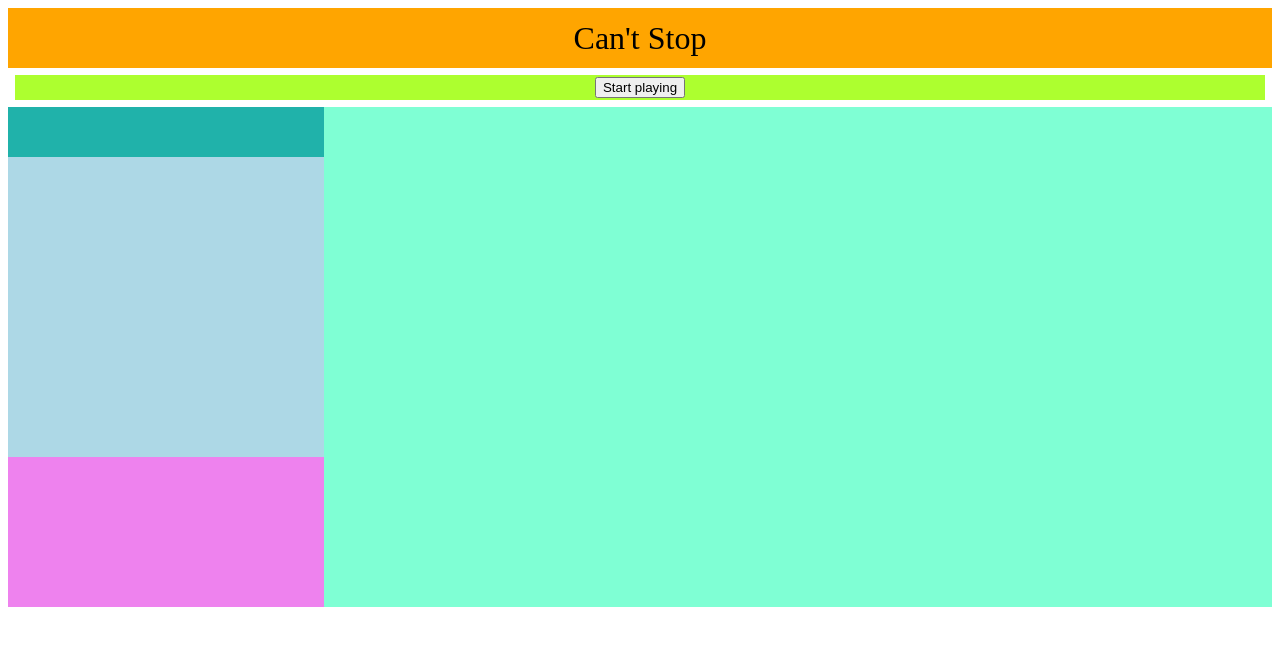
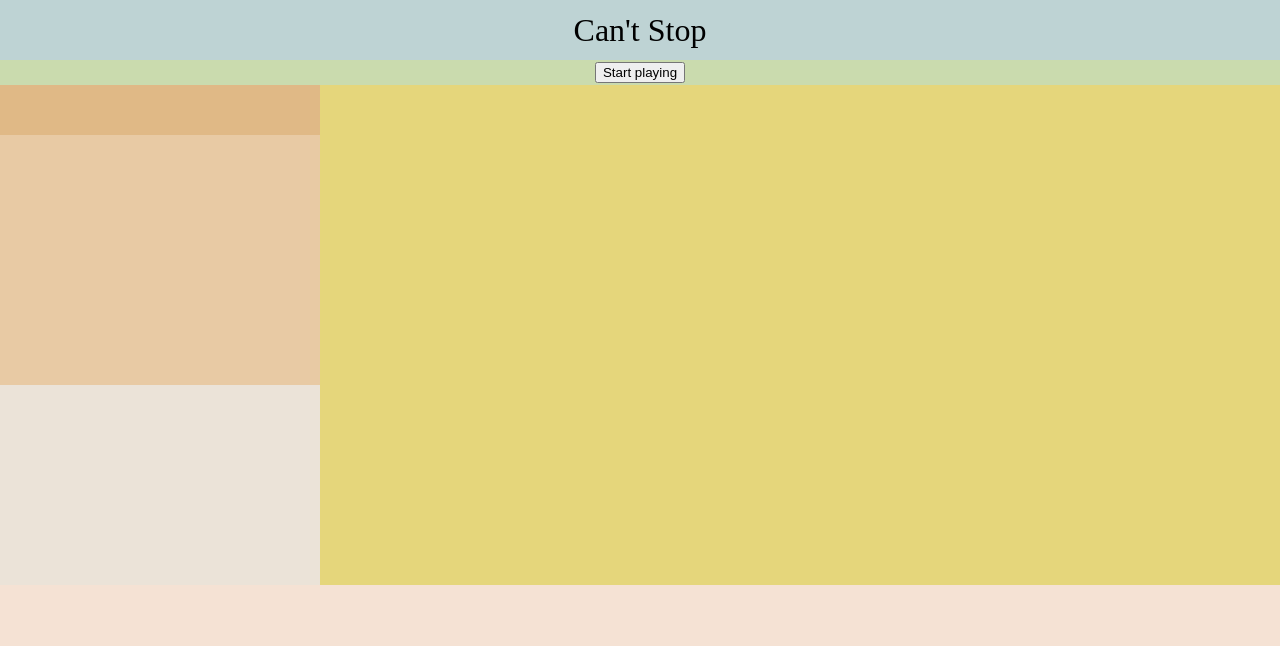
Before and after one commit to kuangyuwu/boardgame-website-cant-stop, a plain HTML site: page index.html in a window 1280 px wide. Drawn offline with Linux system fonts and the light colour scheme.

Commit message:
adjust color

```diff
--- a/styles.css
+++ b/styles.css
@@ -1,6 +1,14 @@
+body {
+    margin-top: 0px;
+    margin-right: 0px;
+    margin-bottom: 0px;
+    margin-left: 0px;
+    background-color: #F5E2D4;
+}
+
 #title-outer {
     height: 60px;
-    background-color: orange;
+    background-color: #BED3D4;
     display: flex;
     align-items: center;
     justify-content: center;
@@ -12,7 +20,7 @@
 
 #section-1 {
     height: 500px;
-    background-color: yellow;
+    /* background-color: yellow; */
     display: flex;
     align-items: center;
     justify-content: space-around;
@@ -21,13 +29,13 @@
 #side-panel {
     width: 25%;
     height: 500px;
-    background-color: lightcyan;
+    background-color: #E8CAA4;
 }
 
 #counter-outer {
     width: 100%;
     height: 50px;
-    background-color: lightseagreen;
+    background-color: #e0b986;
     display: flex;
     align-items: center;
     justify-content: space-around;
@@ -39,8 +47,8 @@
 
 #scoreboard {
     width: 100%;
-    height: 300px;
-    background-color: lightblue;
+    height: 250px;
+    background-color: #E8CAA4;
     display: flex;
     flex-direction: column;
     justify-content: space-around;
@@ -48,8 +56,8 @@
 
 .player-outer {
     width: 100%;
-    height: 60px;
-    background-color: lightskyblue;
+    height: 50px;
+    /* background-color: lightskyblue; */
     display: flex;
     align-items: center;
     justify-content: center;
@@ -60,9 +68,9 @@
 }
 
 #log {
-    height: 130px;
+    height: 180px;
     padding: 10px;
-    background-color: violet;
+    background-color: #ebe3d8;
     font-size: small;
     overflow: auto;
 }
@@ -70,7 +78,7 @@
 #gameboard {
     width: 75%;
     height: 500px;
-    background-color: aquamarine;
+    background-color: #E5D67B;
     display: flex;
     align-items: center;
     justify-content: center;
@@ -80,26 +88,26 @@
     margin: 3px;
     width: 30px;
     height: 500px;
-    background-color: chocolate;
+    /* background-color: chocolate; */
 }
 
 .path-name-outer {
     width: 30px;
     height: 30px;
-    background-color: lightcoral;
+    /* background-color: lightcoral; */
     display: flex;
     align-items: center;
     justify-content: center;
 }
 
 .path-name {
-    font-size: x-large;
+    font-size: large;
 }
 
 .path-inner {
     width: 30px;
     height: 470px;
-    background-color: antiquewhite;
+    /* background-color: antiquewhite; */
     display: flex;
     flex-direction: column;
     align-items: center;
@@ -111,7 +119,8 @@
     height: 25px;
     border: 2px solid black;
     border-radius: 100%;
-    background-color: pink;
+    margin: 1px;
+    background-color: #dfdbbb;
     position: relative;
     display: flex;
     align-items: center;
@@ -243,17 +252,17 @@
 
 
 #feed {
-    padding: 5px;
-    background-color: white;
+    padding: 0px;
+    /* background-color: white; */
     display: flex;
     flex-direction: column;
     justify-content: space-around;
 }
 
 .activity-outer {
-    margin: 2px;
+    margin: 0px;
     height: 25px;
-    background-color: greenyellow;
+    background-color: #CADBAE;
     display: flex;
     align-items: center;
     justify-content: center;
```
